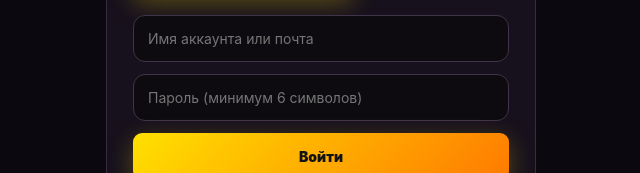
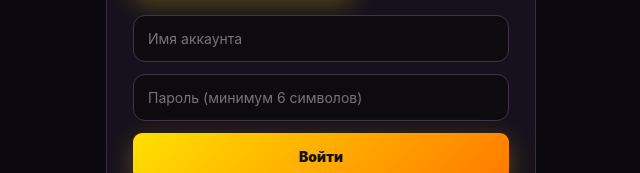
Before and after one commit to NeoCode-Project/UpgradeLab, a website: page index.html in a window 1280 px wide. Shown: the part 342-515 px from the top of the page, 319-959 px from the left. Drawn offline with Linux system fonts and the light colour scheme; no server answers.

Commit message:
Update index.html

```diff
--- a/index.html
+++ b/index.html
@@ -16,7 +16,7 @@
     <h1 id="authTitle">Вход</h1><p>Для аккаунта нужны только имя и пароль.</p>
     <div class="auth-tabs"><button id="loginTab" class="upgrade-btn">Вход</button><button id="registerTab" class="ghost">Регистрация</button></div>
     <form id="authForm" class="auth-form">
-      <input id="username" placeholder="Имя аккаунта или почта" maxlength="80" required autocomplete="username">
+      <input id="username" placeholder="Имя аккаунта" maxlength="80" required autocomplete="username">
       <input id="password" type="password" placeholder="Пароль (минимум 6 символов)" required minlength="6" autocomplete="current-password">
       <button id="authSubmit" class="upgrade-btn" type="submit">Войти</button>
       <small class="muted">При регистрации используй имя: латиница, цифры, точка, дефис или подчёркивание.</small><button id="forgotPassword" class="link-button" type="button">Забыли пароль?</button><div id="recoveryBox" class="recovery-box hidden"><input id="recoveryLogin" placeholder="Имя аккаунта или привязанная почта"><button id="sendRecovery" class="ghost" type="button">Отправить письмо</button><small id="recoveryStatus" class="muted"></small></div>
```
